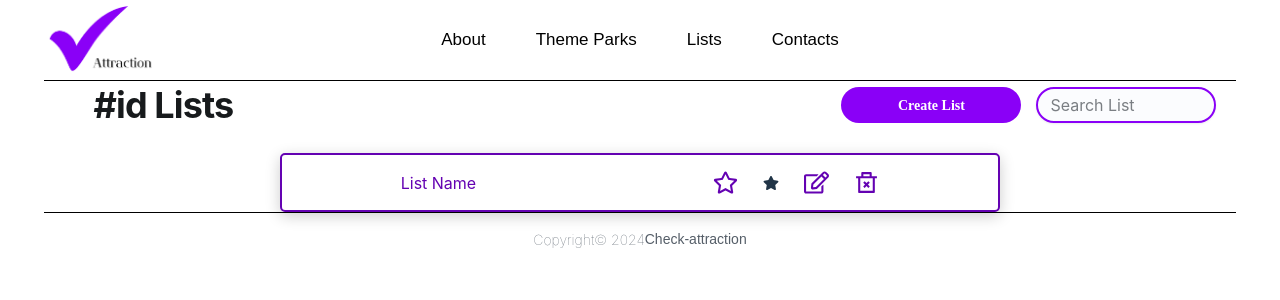
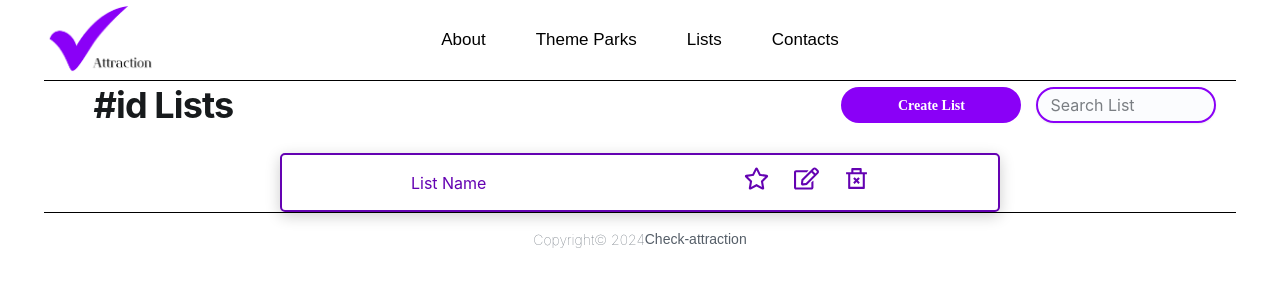
Before and after one commit to Leiladany/check-attraction-client, a React (Vite) app: page /listpage in a window 1280 px wide. Shown: the top 300 px of the page. Built offline with nearby package versions, Linux system fonts and the light colour scheme; a web font is replaced by a local one.

Commit message:
adding hover effect

```diff
--- a/src/pages/listpage.jsx
+++ b/src/pages/listpage.jsx
@@ -1,12 +1,13 @@
+import React, { useState } from "react";
 import { Stack, Typography, Input, Button, Box } from "@mui/joy";
-import { FaRegStar } from "react-icons/fa";
-import { FaStar } from "react-icons/fa";
-import { FaRegEdit } from "react-icons/fa";
-// import { FaEdit } from "react-icons/fa";
-import { RiDeleteBin2Line } from "react-icons/ri";
-// import { RiDeleteBin2Fill } from "react-icons/ri";
+import { FaRegStar, FaStar, FaRegEdit, FaEdit } from "react-icons/fa";
+import { RiDeleteBin2Line, RiDeleteBin2Fill } from "react-icons/ri";
 
 export const ListPage = () => {
+  const [isStarHovered, setIsStarHovered] = useState(false);
+  const [isEditHovered, setIsEditHovered] = useState(false);
+  const [isDeleteHovered, setIsDeleteHovered] = useState(false);
+
   return (
     <Stack sx={{ gap: { xs: 1, lg: 3 } }}>
       <Stack
@@ -53,7 +54,7 @@ export const ListPage = () => {
           />
         </Stack>
       </Stack>
-      <Stack sx={{alignItems:"center"}}>
+      <Stack sx={{ alignItems: "center" }}>
         <Box
           sx={{
             display: "flex",
@@ -67,11 +68,42 @@ export const ListPage = () => {
           }}
         >
           <Typography sx={{ color: "#6402b2" }}>List Name</Typography>
-          <Stack sx={{ flexDirection: "row", gap: "25px", alignItems:"center" }}>
-          <FaRegStar style={{ color: "#6402b2", fontSize: "25px" }} />
-          <FaStar />
-          <FaRegEdit style={{ color: "#6402b2", fontSize: "25px" }} />
-          <RiDeleteBin2Line style={{ color: "#6402b2", fontSize: "25px" }} />
+          <Stack
+            sx={{ flexDirection: "row", gap: "25px", alignItems: "center" }}
+          >
+            <Box
+              onMouseEnter={() => setIsStarHovered(true)}
+              onMouseLeave={() => setIsStarHovered(false)}
+              sx={{ fontSize: "25px" }}
+            >
+              {isStarHovered ? (
+                <FaStar style={{ color: "#6402b2" }} />
+              ) : (
+                <FaRegStar style={{ color: "#6402b2" }} />
+              )}
+            </Box>
+            <Box
+              onMouseEnter={() => setIsEditHovered(true)}
+              onMouseLeave={() => setIsEditHovered(false)}
+              sx={{ fontSize: "25px" }}
+            >
+              {isEditHovered ? (
+                <FaEdit style={{ color: "#6402b2" }} />
+              ) : (
+                <FaRegEdit style={{ color: "#6402b2" }} />
+              )}
+            </Box>
+            <Box
+              onMouseEnter={() => setIsDeleteHovered(true)}
+              onMouseLeave={() => setIsDeleteHovered(false)}
+              sx={{ fontSize: "25px" }}
+            >
+              {isDeleteHovered ? (
+                <RiDeleteBin2Fill style={{ color: "#6402b2" }} />
+              ) : (
+                <RiDeleteBin2Line style={{ color: "#6402b2" }} />
+              )}
+            </Box>
           </Stack>
         </Box>
       </Stack>
```
